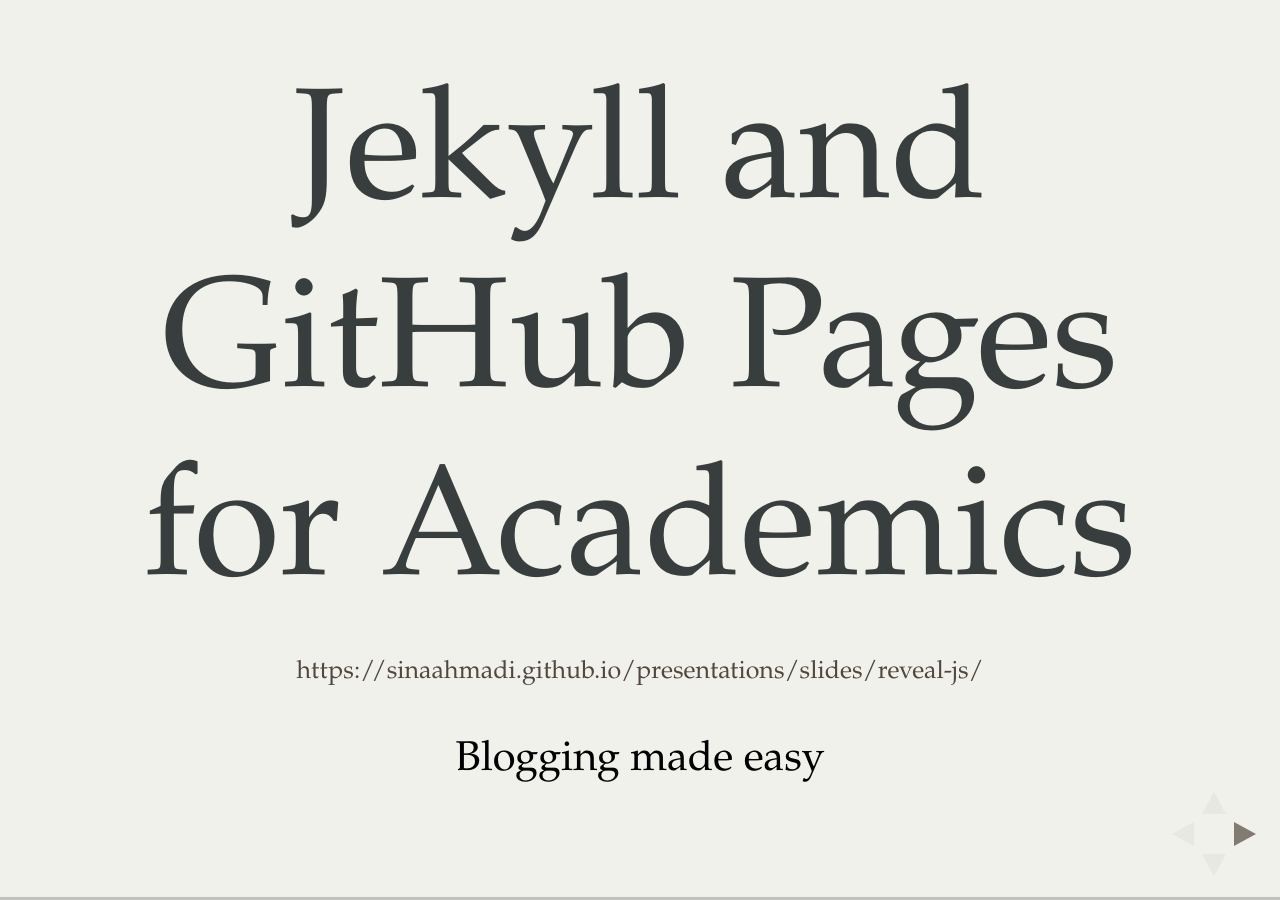
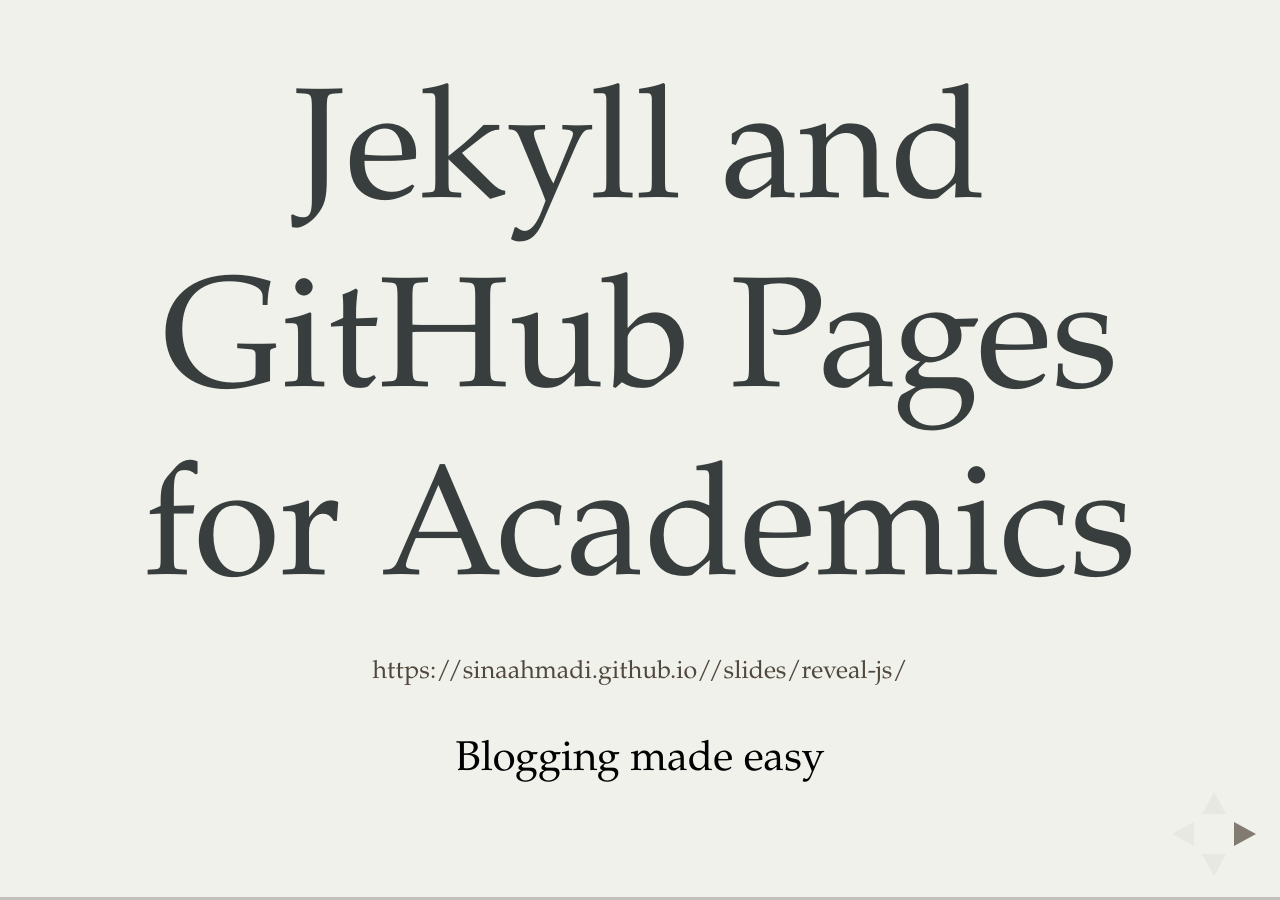
Before and after one commit to sinaahmadi/academic-site-jekyll-slides, a Jekyll site: the page built from _slides/reveal-js.md, in a window 1280 px wide. Built offline with Jekyll 4.4.1, drawn with Linux system fonts in a browser that asks for light colours; part of the change alters nothing that is shown.

Commit message:
branch fixed

```diff
--- a/_config.yml
+++ b/_config.yml
@@ -12,7 +12,7 @@ reveal:
 title:                Sina Ahmadi's Slides
 tagline:              "Slides in Jekyll"
 description:          "Slides in Markdown and <a href='//jekyllrb.com'>Jekyll</a>, using <a href='https://github.com/adamhollett/jekyll-and-slide'>Jekyll-and-Slide</a>."
-url:                  https://sinaahmadi.github.io/presentations
+url:                  https://sinaahmadi.github.io/
 baseurl:              /presentations
 markdown:             kramdown
 kramdown:
```
Also changed, not shown: 1 other file.
